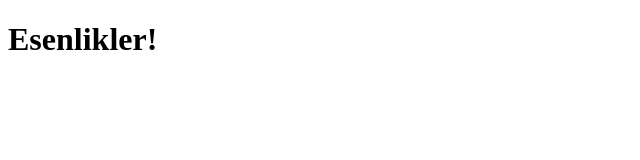
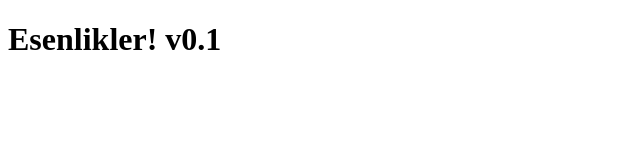
Before and after one commit to trmustafaoz/github-actions-html, a plain HTML site: page index.html in a window 1280 px wide. Shown: the full height of the page, 0-640 px from the left. Drawn offline with Linux system fonts and the light colour scheme.

Commit message:
index.html has been updated v0.1

```diff
--- a/index.html
+++ b/index.html
@@ -7,6 +7,6 @@
     <title>Ana sayfa</title>
 </head>
 <body>
-    <h1>Esenlikler!</h1>
+    <h1>Esenlikler! v0.1</h1>
 </body>
 </html>
```
